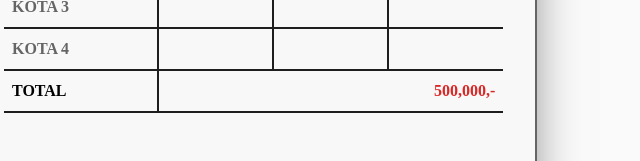
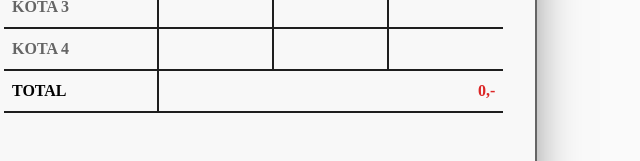
Before and after one commit to RestuMuhamad/TA_TRO, a website with bundled scripts: page index.html in a window 1280 px wide. Shown: the part 639-800 px from the top of the page, 636-1276 px from the left. Built offline with nearby package versions, Linux system fonts and the light colour scheme.

Commit message:
Mengubah total harga

```diff
--- a/index.html
+++ b/index.html
@@ -308,7 +308,7 @@
 								colspan="3"
 								class="border-b-2 border-grayMain p-2 text-right text-red-600 font-bold"
 							>
-								500,000,-
+								0,-
 							</td>
 						</tr>
 					</tbody>
```
